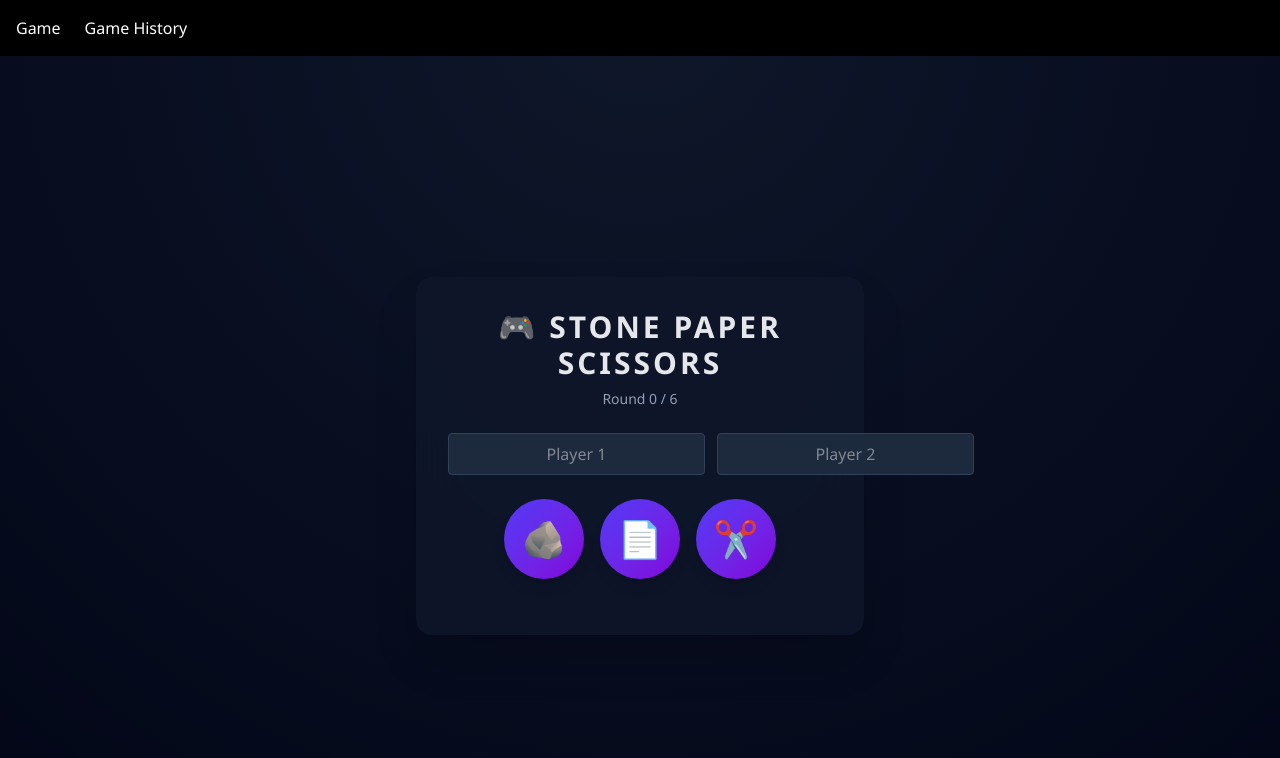
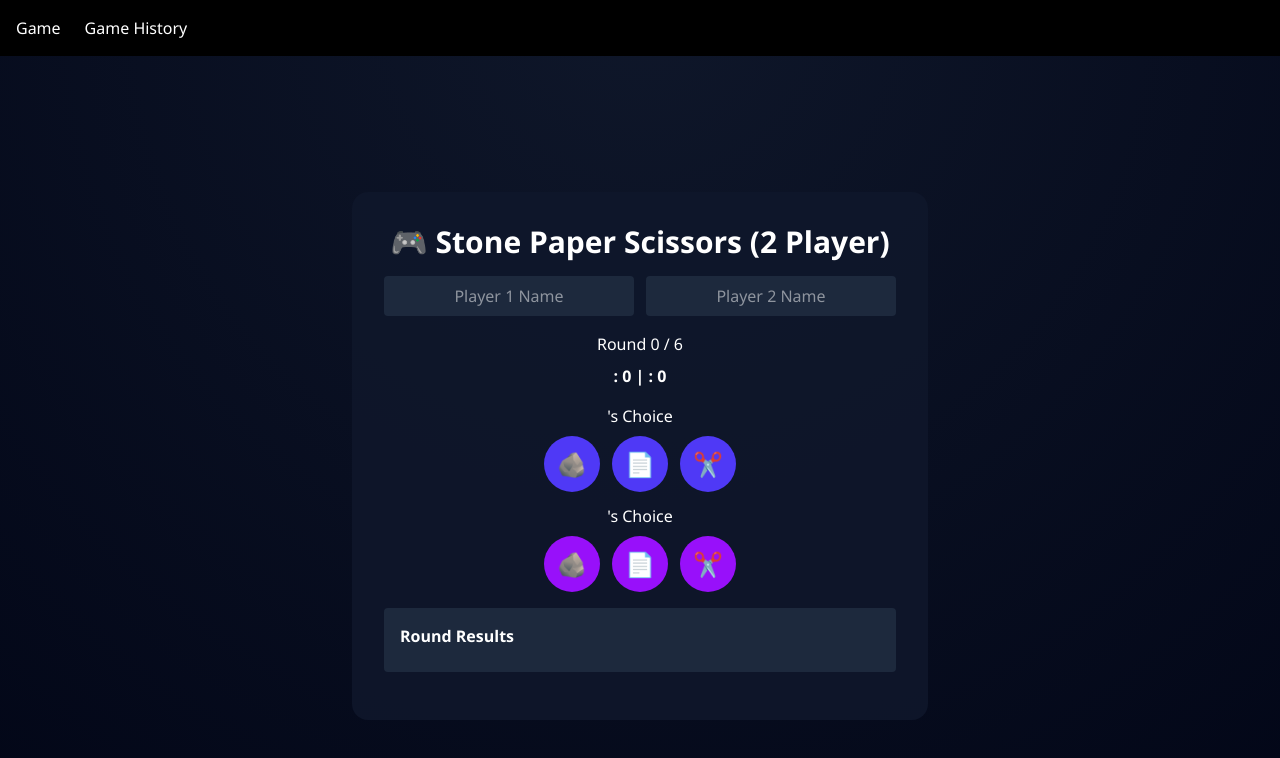
Before and after one commit to stanli206/WonderY_Stone_Paper_Scissors, a React app in the folder frontend/: page / in a window 1280 px wide. Shown: the top 758 px of the page. Built offline with nearby package versions, Linux system fonts and the light colour scheme; the HTML template or start-up script is replaced by a standard one.

Commit message:
`Added functionality to play a game of Stone Paper Scissors between two players, including player name input, round tracking, and result publishing.`

```diff
--- a/frontend/src/pages/Game.jsx
+++ b/frontend/src/pages/Game.jsx
@@ -1,4 +1,4 @@
-import { useState } from "react";
+import { useEffect, useState } from "react";
 import axios from "axios";
 
 const choices = [
@@ -7,99 +7,190 @@ const choices = [
   { name: "scissors", emoji: "✂️" },
 ];
 
+const decideWinner = (p1, p2, p1Name, p2Name) => {
+  if (p1 === p2) return "Tie";
+
+  if (
+    (p1 === "stone" && p2 === "scissors") ||
+    (p1 === "scissors" && p2 === "paper") ||
+    (p1 === "paper" && p2 === "stone")
+  ) {
+    return p1Name;
+  }
+  return p2Name;
+};
+
 export default function Game() {
-  const [player1Name, setP1] = useState("");
-  const [player2Name, setP2] = useState("");
+  const [player1Name, setPlayer1Name] = useState("");
+  const [player2Name, setPlayer2Name] = useState("");
+
+  const [p1Choice, setP1Choice] = useState("");
+  const [p2Choice, setP2Choice] = useState("");
+
   const [rounds, setRounds] = useState([]);
-  const [message, setMessage] = useState("");
+  const [finalWinner, setFinalWinner] = useState("");
 
-  const playRound = (choice) => {
-    if (rounds.length >= 6) return;
+  useEffect(() => {
+    if (p1Choice && p2Choice && rounds.length < 6) {
+      const winner = decideWinner(p1Choice, p2Choice, player1Name, player2Name);
 
-    const p2Choice = choices[Math.floor(Math.random() * 3)].name;
-
-    setRounds([
-      ...rounds,
+      setRounds((prev) => [
+        ...prev,
         {
-        player1Choice: choice,
+          player1Choice: p1Choice,
           player2Choice: p2Choice,
+          winner,
         },
       ]);
 
-    setMessage(`You played ${choice.toUpperCase()}`);
+      setP1Choice("");
+      setP2Choice("");
+    }
+  }, [p1Choice, p2Choice]);
+
+  const calculateScore = () => {
+    let p1 = 0,
+      p2 = 0;
+
+    rounds.forEach((r) => {
+      if (r.winner === player1Name) p1++;
+      if (r.winner === player2Name) p2++;
+    });
+
+    return { p1, p2 };
   };
 
-  const submitGame = async () => {
+  const publishResult = async () => {
+    const { p1, p2 } = calculateScore();
+
+    let winner = "Tie";
+    if (p1 > p2) winner = player1Name;
+    if (p2 > p1) winner = player2Name;
+
+    setFinalWinner(winner);
+
     await axios.post("http://16.171.148.112:5000/api/games", {
       player1Name,
       player2Name,
       rounds,
     });
+  };
 
-    alert("🏆 Game Saved!");
+  const restartGame = () => {
     setRounds([]);
-    setMessage("");
+    setFinalWinner("");
+    setP1Choice("");
+    setP2Choice("");
   };
+
+  const { p1, p2 } = calculateScore();
 
   return (
     <div className="min-h-screen flex items-center justify-center">
-      <div className="bg-slate-900/80 backdrop-blur-xl p-8 rounded-2xl shadow-2xl w-full max-w-md">
-        {/* TITLE */}
-        <h1 className="text-3xl font-extrabold text-center mb-2 tracking-widest">
-          🎮 STONE PAPER SCISSORS
+      <div className="bg-slate-900/90 p-8 rounded-2xl w-full max-w-xl text-white">
+        <h1 className="text-3xl font-bold text-center mb-4">
+          🎮 Stone Paper Scissors (2 Player)
         </h1>
 
-        <p className="text-center text-sm text-slate-400 mb-6">
-          Round {rounds.length} / 6
-        </p>
-
-        {/* PLAYER NAMES */}
-        <div className="flex gap-3 mb-6">
+        {/* Player Names */}
+        {rounds.length === 0 && (
+          <div className="flex gap-3 mb-4">
             <input
-            placeholder="Player 1"
+              placeholder="Player 1 Name"
               value={player1Name}
-            onChange={(e) => setP1(e.target.value)}
-            className="flex-1 bg-slate-800 border border-slate-700 rounded px-3 py-2 text-center"
+              onChange={(e) => setPlayer1Name(e.target.value)}
+              className="flex-1 bg-slate-800 p-2 rounded text-center"
             />
             <input
-            placeholder="Player 2"
+              placeholder="Player 2 Name"
               value={player2Name}
-            onChange={(e) => setP2(e.target.value)}
-            className="flex-1 bg-slate-800 border border-slate-700 rounded px-3 py-2 text-center"
+              onChange={(e) => setPlayer2Name(e.target.value)}
+              className="flex-1 bg-slate-800 p-2 rounded text-center"
             />
           </div>
+        )}
 
-        {/* GAME BUTTONS */}
-        <div className="flex justify-center gap-4 mb-6">
+        {/* Round Counter */}
+        <p className="text-center mb-2">Round {rounds.length} / 6</p>
+
+        {/* Scoreboard */}
+        <div className="text-center mb-4 font-semibold">
+          {player1Name} : {p1} | {player2Name} : {p2}
+        </div>
+
+        {/* Player 1 */}
+        <div className="mb-3">
+          <p className="text-center mb-2">{player1Name}'s Choice</p>
+          <div className="flex justify-center gap-3">
             {choices.map((c) => (
               <button
                 key={c.name}
-              onClick={() => playRound(c.name)}
-              className="w-20 h-20 text-4xl rounded-full
-              bg-gradient-to-br from-indigo-600 to-purple-700
-              hover:scale-110 transition-transform
-              shadow-lg active:scale-95"
+                onClick={() => setP1Choice(c.name)}
+                disabled={!!p1Choice}
+                className={`w-14 h-14 text-2xl rounded-full ${
+                  p1Choice === c.name ? "bg-green-600" : "bg-indigo-600"
+                }`}
               >
                 {c.emoji}
               </button>
             ))}
           </div>
+        </div>
 
-        {/* MESSAGE */}
-        {message && (
-          <p className="text-center text-green-400 mb-4">{message}</p>
+        {/* Player 2 */}
+        <div className="mb-4">
+          <p className="text-center mb-2">{player2Name}'s Choice</p>
+          <div className="flex justify-center gap-3">
+            {choices.map((c) => (
+              <button
+                key={c.name}
+                onClick={() => setP2Choice(c.name)}
+                disabled={!p1Choice || !!p2Choice}
+                className={`w-14 h-14 text-2xl rounded-full ${
+                  p2Choice === c.name ? "bg-green-600" : "bg-purple-600"
+                }`}
+              >
+                {c.emoji}
+              </button>
+            ))}
+          </div>
+        </div>
+
+        {/* Round Results */}
+        <div className="bg-slate-800 rounded p-4 mb-4">
+          <h2 className="font-bold mb-2">Round Results</h2>
+          {rounds.map((r, i) => (
+            <p key={i} className="text-sm">
+              Round {i + 1}: {player1Name} ({r.player1Choice}) vs {player2Name}{" "}
+              ({r.player2Choice}) → <strong>{r.winner}</strong>
+            </p>
+          ))}
+        </div>
+
+        {/* Final */}
+        {rounds.length === 6 && (
+          <div className="text-center space-y-3">
+            <button
+              onClick={publishResult}
+              className="bg-green-600 px-6 py-2 rounded font-bold"
+            >
+              Publish Result
+            </button>
+
+            {finalWinner && (
+              <>
+                <p className="text-xl font-bold">
+                  🏆 Final Winner: {finalWinner}
+                </p>
+                <button
+                  onClick={restartGame}
+                  className="bg-red-600 px-6 py-2 rounded font-bold"
+                >
+                  🔄 Restart Game
+                </button>
+              </>
             )}
-
-        {/* FINISH */}
-        {rounds.length === 6 && (
-          <button
-            onClick={submitGame}
-            className="w-full py-3 rounded-xl font-bold
-            bg-gradient-to-r from-emerald-500 to-green-600
-            hover:opacity-90"
-          >
-            🏁 FINISH GAME
-          </button>
+          </div>
         )}
       </div>
     </div>
```
Lines whose indentation alone changed are shown as unchanged.
